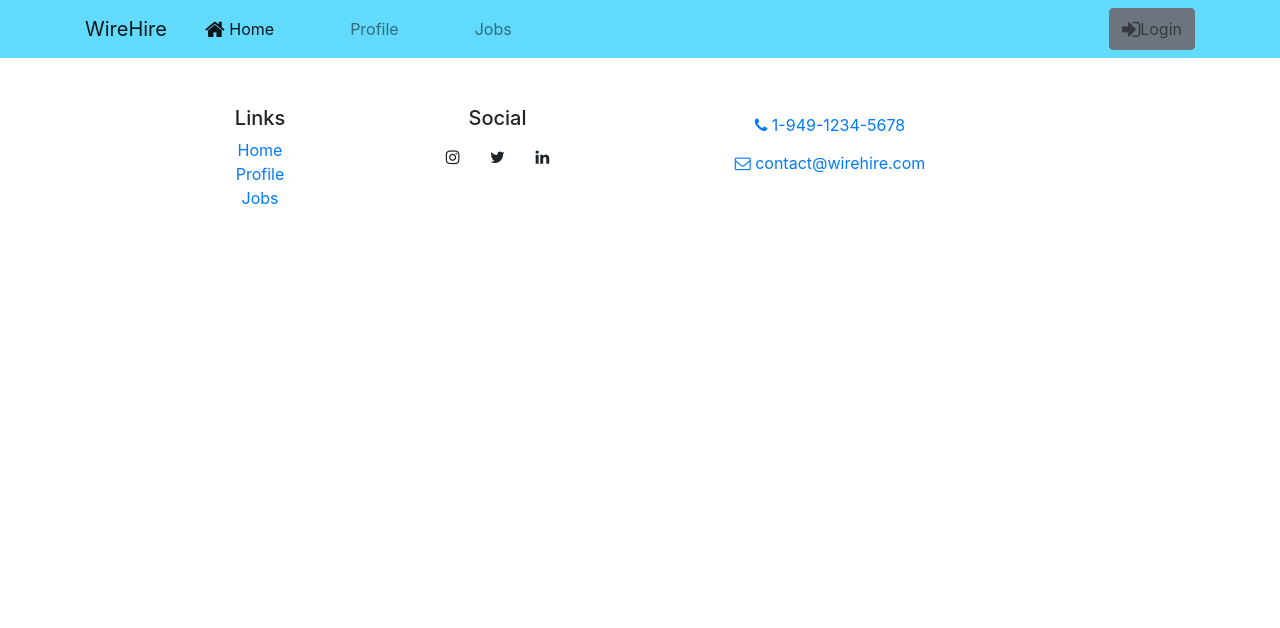
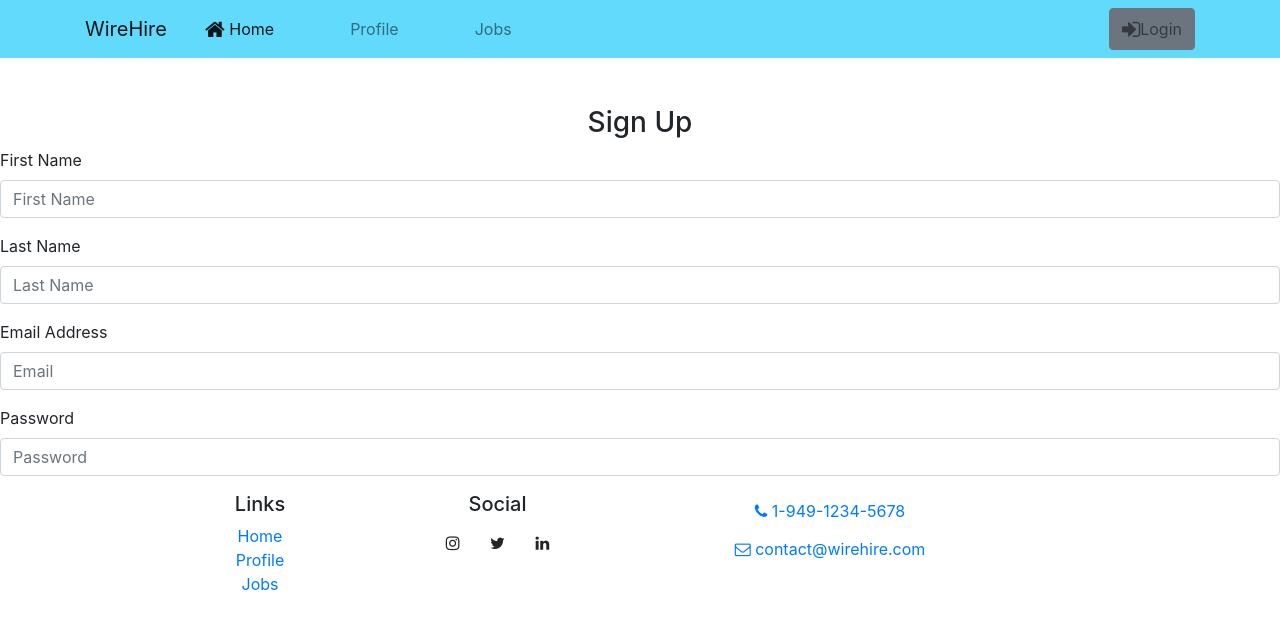
Before and after one commit to ahmadalatab/WireHire, a React (Create React App) app: page /signup in a window 1280 px wide. Shown: the top 628 px of the page. Built offline with nearby package versions, Linux system fonts and the light colour scheme.

Commit message:
added SignUp Component

```diff
--- a/src/components/HeaderComponent.js
+++ b/src/components/HeaderComponent.js
@@ -1,6 +1,7 @@
 import React, { Component } from 'react';
 import { Nav, Navbar, NavbarBrand, NavbarToggler, Collapse, NavItem, Button, Modal, ModalHeader, ModalBody, Form, FormGroup, Input, Label} from 'reactstrap';
-import { NavLink } from 'react-router-dom';
+import { NavLink, Link } from 'react-router-dom';
+import SignUp from './SignUpComponent';
 
 class Header extends Component {
 
@@ -74,7 +75,7 @@ class Header extends Component {
                                 <Input type="password" id="password" name="password" placeholder="password" innerRef={input => this.password = input} />
                             </FormGroup>
                                 <Button className="modalLogin" type="submit" value="submit" color="info">Login</Button>
-                                <p class="message">Not registered? <a href="/">Create an account</a></p>
+                                <p class="message">Not registered? <Link to="/signup" onClick={this.toggleModal}>Create an account</Link></p>
                         </Form>
                     </ModalBody>
                 </Modal>
--- a/src/components/MainComponent.js
+++ b/src/components/MainComponent.js
@@ -6,6 +6,7 @@ import Header from './HeaderComponent';
 import Footer from './FooterComponent';
 import Profile from './ProfileComponent';
 import JobsInfo from './JobsInfoComponent';
+import SignUp from './SignUpComponent';
 
 class Main extends Component {
 
@@ -19,6 +20,7 @@ class Main extends Component {
                     <Route exact path='/jobs' component={Jobs} />
                     <Route path="/jobs/:id" component={JobsInfo} />
                     <Route path="/profile" component={Profile} />
+                    <Route path="/signup" exact component={SignUp} />
                 </Switch>
                 <Footer />
             </>
--- /dev/null
+++ b/src/components/SignUpComponent.js
@@ -0,0 +1,29 @@
+import React, {Component} from 'react';
+
+class SignUp extends Component {
+    render(){
+        return(
+            <form>
+                <h3>Sign Up</h3>
+                <div className="form-group text-left">
+                    <label>First Name</label>
+                    <input type="text" className="form-control" placeholder="First Name"/>
+                </div>
+                <div className="form-group text-left">
+                    <label>Last Name</label>
+                    <input type="text" className="form-control" placeholder="Last Name"/>
+                </div>
+                <div className="form-group text-left">
+                    <label>Email Address</label>
+                    <input type="text" className="form-control" placeholder="Email"/>
+                </div>
+                <div className="form-group text-left">
+                    <label>Password</label>
+                    <input type="password" className="form-control" placeholder="Password"/>
+                </div>
+            </form>
+        )
+    }
+}
+
+export default SignUp
```
